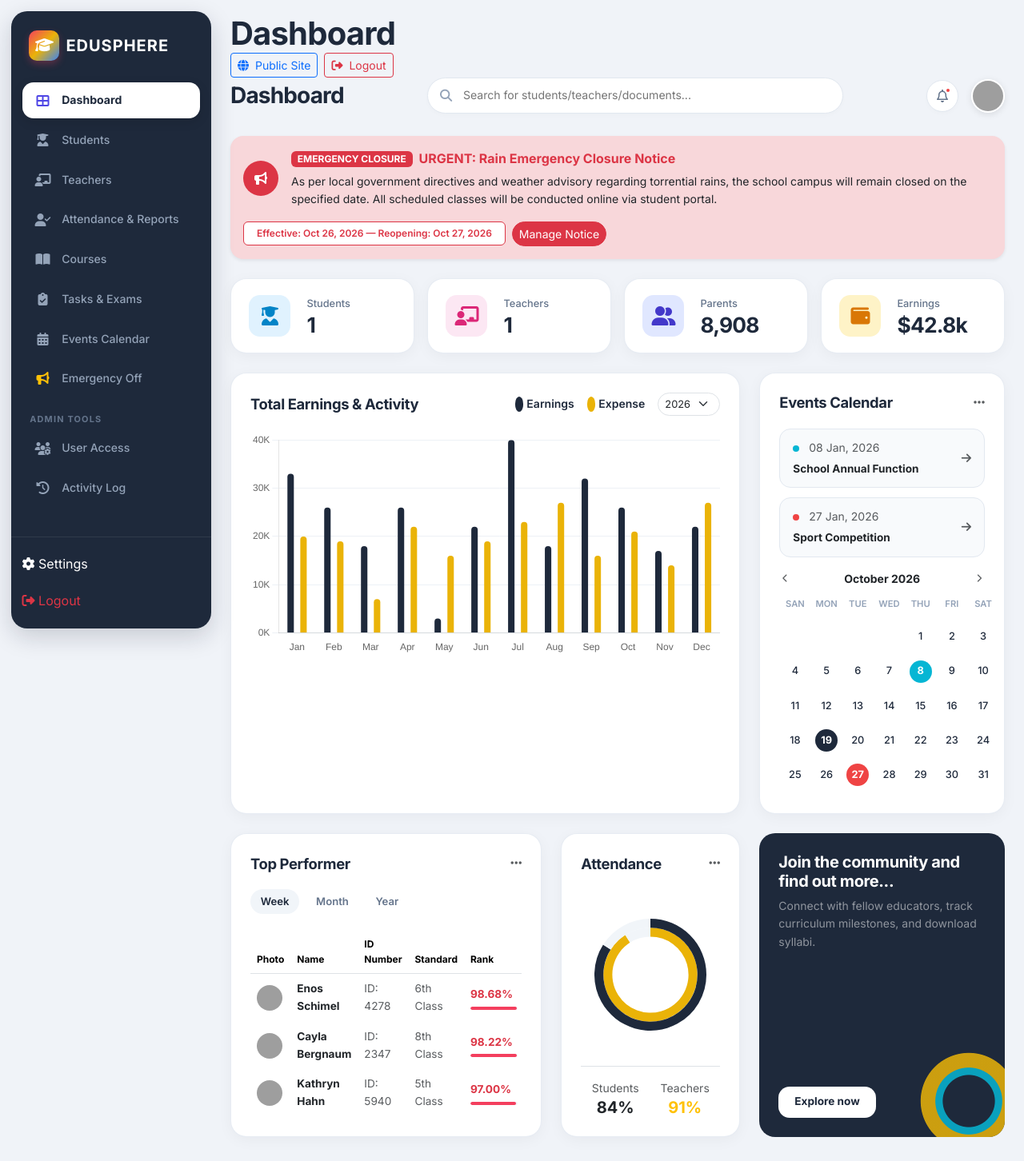
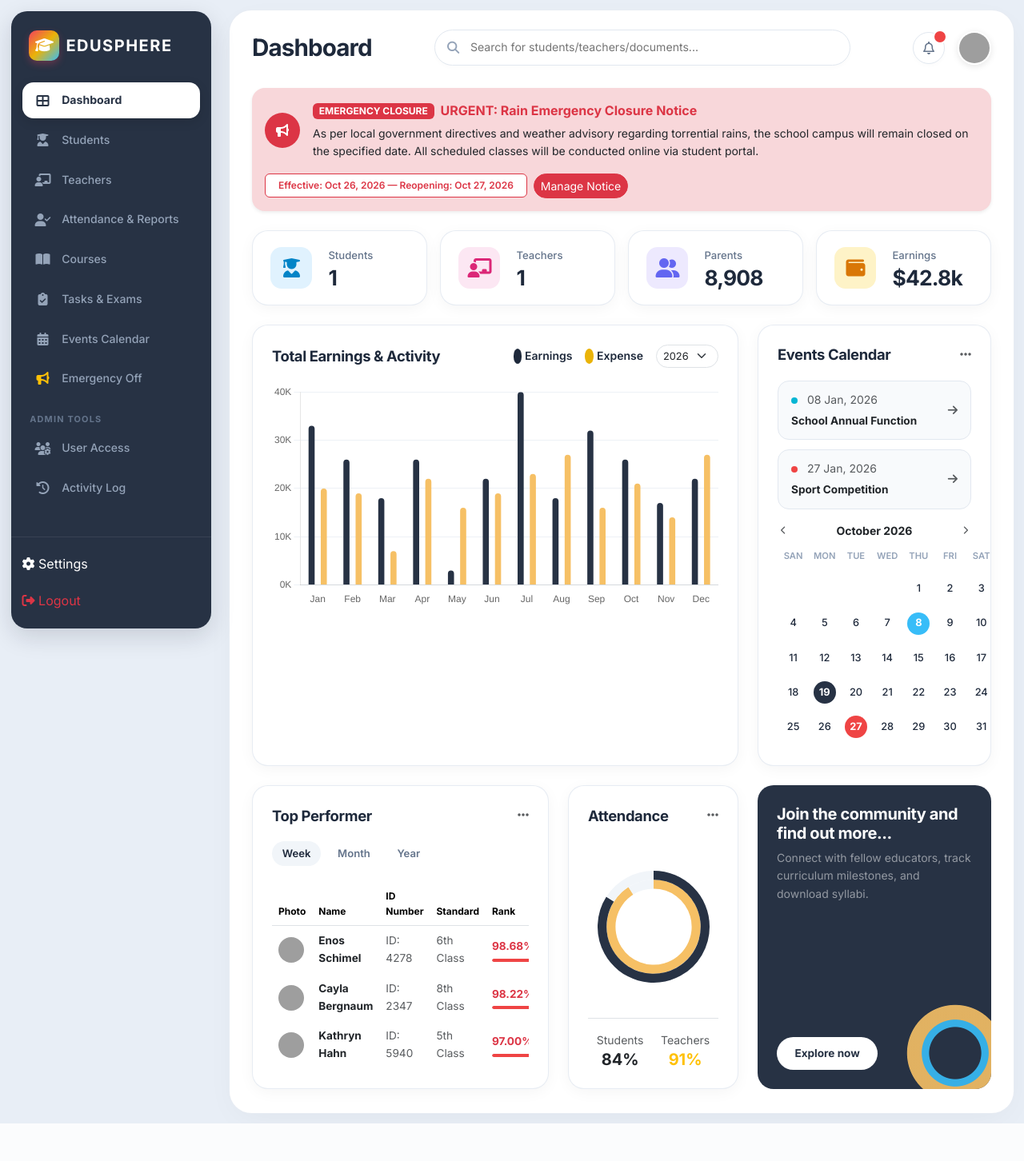
Before and after one commit to mohsin-gohar/academics, a PHP site: page /dashboard.php in a window 1280 px wide. Shown: the whole page at 80% size. After the commit the page ends 1405 px from the top, so only its background shows below. Run offline with PHP 8.4, Linux system fonts and the light colour scheme; a user stored in the database is signed in; data comes from the database, SQL or seed files in the repository; some libraries are stand-ins or nearby versions; grey boxes are pictures that could not be loaded.

Commit message:
feat: multi-engine self-healing database layer across ports 3306/3307 and pixel-matched color palette for School Dashboard and Learnify public portal

```diff
--- a/assets/css/style.css
+++ b/assets/css/style.css
@@ -1,27 +1,34 @@
 /* ============================================
    EduSphere Design System — Enterprise Edition
    Ultra-Luxury SaaS & School Management System
+   Pixel-Matched to Reference Images 1 & 2
    ============================================ */
 
 :root {
-    /* Core Palette */
-    --canvas-bg: #f0f3f8;
+    /* Image 1 Dashboard Palette */
+    --canvas-bg: #e8eef6;
     --canvas-light: #f8fafc;
-    --sidebar-dark: #1e293b;
-    --sidebar-darker: #0f172a;
-    --sidebar-item-hover: #334155;
+    --sidebar-dark: #273244;
+    --sidebar-darker: #1e2634;
+    --sidebar-item-hover: #344256;
 
+    --brand-navy: #273244;
+    --brand-gold: #f6c065;
+    --brand-gold-hover: #e5b054;
+    --brand-cyan: #38bdf8;
+    --brand-rose: #ef4444;
+
+    /* Image 2 Learnify Palette */
+    --brand-green: #70b33f;
+    --brand-green-hover: #5d9932;
+    --learnify-hero-bg: #edf7fa;
+    --learnify-cta-bg: #ddf0f7;
+    --learnify-footer-bg: #1f2937;
+
+    /* System Accents */
     --primary: #4f46e5;
     --primary-light: #6366f1;
     --primary-dark: #3730a3;
-
-    --brand-green: #65a30d;
-    --brand-green-hover: #4d7c0f;
-    --brand-gold: #eab308;
-    --brand-navy: #1e293b;
-    --brand-cyan: #06b6d4;
-    --brand-rose: #f43f5e;
-
     --success: #10b981;
     --warning: #f59e0b;
     --danger: #ef4444;
@@ -72,6 +79,7 @@ h1, h2, h3, h4, h5, h6 {
     display: flex;
     min-height: 100vh;
     background-color: var(--canvas-bg);
+    padding: 12px;
 }
 
 /* Floating Clean Sidebar */
@@ -88,7 +96,7 @@ h1, h2, h3, h4, h5, h6 {
     transition: transform 0.3s ease;
     display: flex;
     flex-direction: column;
-    box-shadow: 0 10px 30px rgba(15, 23, 42, 0.18);
+    box-shadow: 0 10px 30px rgba(15, 23, 42, 0.15);
     overflow: hidden;
 }
 
@@ -103,7 +111,7 @@ h1, h2, h3, h4, h5, h6 {
     width: 38px;
     height: 38px;
     border-radius: 10px;
-    background: linear-gradient(135deg, #f43f5e 0%, #eab308 50%, #3b82f6 100%);
+    background: linear-gradient(135deg, #f43f5e 0%, #eab308 50%, #38bdf8 100%);
     display: flex;
     align-items: center;
     justify-content: center;
@@ -115,7 +123,7 @@ h1, h2, h3, h4, h5, h6 {
 .sidebar-brand .brand-title {
     font-size: 1.25rem;
     font-weight: 800;
-    letter-spacing: 1px;
+    letter-spacing: 1.5px;
     color: #ffffff;
     text-transform: uppercase;
 }
@@ -166,7 +174,7 @@ h1, h2, h3, h4, h5, h6 {
 }
 
 .sidebar-nav .nav-link.active i {
-    color: var(--primary);
+    color: var(--sidebar-dark);
 }
 
 .sidebar-nav .nav-link i {
@@ -180,15 +188,19 @@ h1, h2, h3, h4, h5, h6 {
     border-top: 1px solid rgba(255, 255, 255, 0.08);
 }
 
-/* Main Dashboard Canvas */
+/* Main Dashboard Canvas - Enclosed Rounded Card */
 .main-content {
-    margin-left: 278px;
+    margin-left: 274px;
     flex: 1;
-    padding: 18px 24px 30px 10px;
-    min-height: 100vh;
+    padding: 24px 28px 30px;
+    min-height: calc(100vh - 28px);
+    background-color: #ffffff;
+    border-radius: var(--radius-xl);
+    border: 1px solid rgba(226, 232, 240, 0.8);
+    box-shadow: 0 10px 40px -10px rgba(15, 23, 42, 0.05);
 }
 
-/* Topbar with Search Pill */
+/* Topbar with Search Pill (Image 1 Header) */
 .top-dashboard-header {
     display: flex;
     align-items: center;
@@ -199,7 +211,7 @@ h1, h2, h3, h4, h5, h6 {
 }
 
 .dashboard-title {
-    font-size: 1.75rem;
+    font-size: 1.85rem;
     font-weight: 800;
     color: var(--text-main);
     letter-spacing: -0.03em;
@@ -261,13 +273,19 @@ h1, h2, h3, h4, h5, h6 {
 }
 
 .bell-btn .dot-alert {
-    width: 8px;
-    height: 8px;
+    width: 18px;
+    height: 18px;
     background-color: var(--danger);
+    color: #ffffff;
+    font-size: 0.65rem;
+    font-weight: 700;
     border-radius: 50%;
     position: absolute;
-    top: 8px;
-    right: 8px;
+    top: -4px;
+    right: -4px;
+    display: flex;
+    align-items: center;
+    justify-content: center;
     border: 2px solid #ffffff;
 }
 
@@ -278,6 +296,17 @@ h1, h2, h3, h4, h5, h6 {
     overflow: hidden;
     box-shadow: 0 2px 8px rgba(0, 0, 0, 0.1);
     border: 2px solid #ffffff;
+    object-fit: cover;
+}
+
+/* Secondary standard topbar for subpages */
+.top-navbar {
+    display: flex;
+    align-items: center;
+    justify-content: space-between;
+    margin-bottom: 1.5rem;
+    padding-bottom: 1rem;
+    border-bottom: 1px solid var(--border-subtle);
 }
 
 /* ========================================================
@@ -313,11 +342,11 @@ h1, h2, h3, h4, h5, h6 {
 
 .kpi-avatar-icon.students-bg { background-color: #e0f2fe; color: #0284c7; }
 .kpi-avatar-icon.teachers-bg { background-color: #fce7f3; color: #db2777; }
-.kpi-avatar-icon.parents-bg  { background-color: #e0e7ff; color: #4338ca; }
+.kpi-avatar-icon.parents-bg  { background-color: #ede9fe; color: #6366f1; }
 .kpi-avatar-icon.earnings-bg { background-color: #fef3c7; color: #d97706; }
 
 .kpi-stat-label {
-    font-size: 0.8rem;
+    font-size: 0.82rem;
     font-weight: 500;
     color: var(--text-muted);
     margin-bottom: 0.2rem;
@@ -428,19 +467,19 @@ h1, h2, h3, h4, h5, h6 {
 }
 
 .cal-day-cell.active-cyan {
-    background-color: #06b6d4;
+    background-color: var(--brand-cyan);
     color: #ffffff;
     font-weight: 700;
 }
 
 .cal-day-cell.active-navy {
-    background-color: #1e293b;
+    background-color: var(--brand-navy);
     color: #ffffff;
     font-weight: 700;
 }
 
 .cal-day-cell.active-red {
-    background-color: #ef4444;
+    background-color: var(--brand-rose);
     color: #ffffff;
     font-weight: 700;
 }
@@ -498,7 +537,7 @@ h1, h2, h3, h4, h5, h6 {
 .progress-thin-bar {
     height: 100%;
     border-radius: 2px;
-    background-color: #f43f5e;
+    background-color: var(--brand-rose);
 }
 
 /* Attendance Gauge Card */
@@ -524,7 +563,7 @@ h1, h2, h3, h4, h5, h6 {
 
 /* Community CTA Banner (Image 1 Bottom Right) */
 .community-cta-card {
-    background-color: var(--sidebar-dark);
+    background-color: var(--brand-navy);
     border-radius: var(--radius-lg);
     padding: 1.5rem;
     color: #ffffff;
@@ -543,17 +582,17 @@ h1, h2, h3, h4, h5, h6 {
     width: 130px;
     height: 130px;
     border-radius: 50%;
-    background: radial-gradient(circle, transparent 35%, #06b6d4 36%, #06b6d4 45%, #eab308 46%, #eab308 65%, transparent 66%);
-    opacity: 0.85;
+    background: radial-gradient(circle, transparent 35%, #38bdf8 36%, #38bdf8 45%, #f6c065 46%, #f6c065 65%, transparent 66%);
+    opacity: 0.9;
 }
 
 .community-cta-btn {
     background-color: #ffffff;
-    color: var(--sidebar-dark);
+    color: var(--brand-navy);
     font-weight: 700;
     font-size: 0.85rem;
-    padding: 0.55rem 1.25rem;
-    border-radius: var(--radius-md);
+    padding: 0.6rem 1.4rem;
+    border-radius: 9999px;
     text-decoration: none;
     display: inline-block;
     align-self: flex-start;
--- a/config/db.php
+++ b/config/db.php
@@ -2,56 +2,145 @@
 /**
  * Database Configuration - PDO Connection
  * EduSphere Student Management System
+ * Production Multi-Engine Self-Healing Database Layer
  */
 
-// Database credentials
-define('DB_HOST', getenv('DB_HOST') ?: 'localhost');
+// App configuration
+if (!defined('APP_NAME')) {
+    define('APP_NAME', 'EduSphere');
+}
+if (!defined('APP_VERSION')) {
+    define('APP_VERSION', '1.0.0');
+}
+if (!defined('APP_TIMEZONE')) {
+    define('APP_TIMEZONE', 'Asia/Karachi');
+}
+date_default_timezone_set(APP_TIMEZONE);
+
+// Database configuration defaults
+define('DB_USER', getenv('DB_USER') ?: 'root');
 define('DB_NAME', getenv('DB_NAME') ?: 'edusphere');
-define('DB_USER', getenv('DB_USER') ?: 'root');
 define('DB_CHARSET', 'utf8mb4');
-
-// App configuration
-define('APP_NAME', 'EduSphere');
-define('APP_VERSION', '1.0.0');
-define('APP_TIMEZONE', 'Asia/Karachi');
-
-// Set timezone
-date_default_timezone_set(APP_TIMEZONE);
 
 $options = [
     PDO::ATTR_ERRMODE            => PDO::ERRMODE_EXCEPTION,
     PDO::ATTR_DEFAULT_FETCH_MODE => PDO::FETCH_ASSOC,
     PDO::ATTR_EMULATE_PREPARES   => false,
+    PDO::ATTR_TIMEOUT            => 2,
 ];
 
-// Determine working password (supports both empty and 'root' passwords)
+// Potential targets: XAMPP MariaDB (port 3306) and Oracle MySQL (port 3307)
+$targets = [
+    ['host' => '127.0.0.1', 'port' => 3306, 'pass' => 'root'],
+    ['host' => '127.0.0.1', 'port' => 3306, 'pass' => ''],
+    ['host' => '127.0.0.1', 'port' => 3307, 'pass' => ''],
+    ['host' => '127.0.0.1', 'port' => 3307, 'pass' => 'root'],
+    ['host' => 'localhost', 'port' => 3306, 'pass' => 'root'],
+    ['host' => 'localhost', 'port' => 3306, 'pass' => ''],
+    ['host' => 'localhost', 'port' => 3307, 'pass' => ''],
+];
+
+// If custom environment variables provided, prioritize them
+if (getenv('DB_PORT') || getenv('DB_HOST') || getenv('DB_PASS') !== false) {
+    array_unshift($targets, [
+        'host' => getenv('DB_HOST') ?: '127.0.0.1',
+        'port' => (int)(getenv('DB_PORT') ?: 3306),
+        'pass' => getenv('DB_PASS') !== false ? getenv('DB_PASS') : 'root',
+    ]);
+}
+
 $serverPdo = null;
-$workingPass = '';
-$envPass = getenv('DB_PASS');
-$passCandidates = array_unique([$envPass !== false ? $envPass : '', '', 'root']);
+$workingHost = '127.0.0.1';
+$workingPort = 3306;
+$workingPass = 'root';
+$connectionErrors = [];
 
-foreach ($passCandidates as $candidate) {
+// Try connection to MySQL server
+foreach ($targets as $target) {
     try {
         $serverPdo = new PDO(
-            "mysql:host=" . DB_HOST . ";charset=" . DB_CHARSET,
+            "mysql:host={$target['host']};port={$target['port']};charset=" . DB_CHARSET,
             DB_USER,
-            $candidate,
+            $target['pass'],
             $options
         );
-        $workingPass = $candidate;
+        $workingHost = $target['host'];
+        $workingPort = $target['port'];
+        $workingPass = $target['pass'];
         break;
     } catch (PDOException $e) {
-        // Try next candidate
+        $connectionErrors[] = "{$target['host']}:{$target['port']} (pw:'{$target['pass']}'): " . $e->getMessage();
+    }
+}
+
+// Self-healing: If MySQL is not running at all, attempt to start XAMPP mysqld on Windows
+if (!$serverPdo && PHP_OS_FAMILY === 'Windows') {
+    $mysqldPath = 'F:\\Xampp\\mysql\\bin\\mysqld.exe';
+    $myIniPath = 'F:\\Xampp\\mysql\\bin\\my.ini';
+    if (file_exists($mysqldPath)) {
+        @pclose(@popen("start /B \"\" \"{$mysqldPath}\" --defaults-file=\"{$myIniPath}\"", "r"));
+        usleep(1500000); // Wait 1.5s for initialization
+
+        // Retry connection
+        foreach ($targets as $target) {
+            try {
+                $serverPdo = new PDO(
+                    "mysql:host={$target['host']};port={$target['port']};charset=" . DB_CHARSET,
+                    DB_USER,
+                    $target['pass'],
+                    $options
+                );
+                $workingHost = $target['host'];
+                $workingPort = $target['port'];
+                $workingPass = $target['pass'];
+                break;
+            } catch (PDOException $e) {
+                // Keep trying
+            }
+        }
     }
 }
 
 if (!$serverPdo) {
-    error_log("MySQL connection failed across candidate passwords.");
+    error_log("MySQL connection failed across all candidate targets: " . implode(" | ", $connectionErrors));
     http_response_code(500);
-    die("Database connection failed. Please check your configuration.");
+    ?>
+    <!DOCTYPE html>
+    <html lang="en">
+    <head>
+        <meta charset="UTF-8">
+        <title>Database Service Unavailable — EduSphere</title>
+        <link href="https://cdn.jsdelivr.net/npm/bootstrap@5.3.2/dist/css/bootstrap.min.css" rel="stylesheet">
+        <link href="https://fonts.googleapis.com/css2?family=Inter:wght@400;600;700&display=swap" rel="stylesheet">
+        <style>
+            body { font-family: 'Inter', sans-serif; background: #0F172A; color: #F8FAFC; min-height: 100vh; display: flex; align-items: center; justify-content: center; }
+            .db-card { background: #1E293B; border-radius: 20px; border: 1px solid #334155; padding: 40px; max-width: 650px; width: 90%; box-shadow: 0 25px 50px -12px rgba(0,0,0,0.5); }
+            .btn-accent { background: #65A30D; color: white; font-weight: 600; padding: 12px 28px; border-radius: 12px; border: none; text-decoration: none; display: inline-block; }
+            .btn-accent:hover { background: #4D7C0F; color: white; }
+        </style>
+    </head>
+    <body>
+        <div class="db-card text-center">
+            <div style="font-size: 3.5rem; margin-bottom: 1rem;">🔌</div>
+            <h2 class="fw-bold mb-2">MySQL Server is Not Running</h2>
+            <p class="text-secondary mb-4">EduSphere cannot connect to MySQL on Port 3306 or Port 3307. Please ensure your XAMPP MySQL module is started.</p>
+            <div class="p-3 rounded-3 text-start mb-4" style="background: #090D16; font-family: monospace; font-size: 0.82rem; color: #EF4444; overflow-x: auto;">
+                <strong>Attempted Diagnostics:</strong><br>
+                <?php foreach ($connectionErrors as $err): ?>
+                    • <?= htmlspecialchars($err) ?><br>
+                <?php endforeach; ?>
+            </div>
+            <a href="javascript:location.reload();" class="btn-accent">🔄 Reconnect to Database</a>
+        </div>
+    </body>
+    </html>
+    <?php
+    exit;
 }
 
-define('DB_PASS', $workingPass);
+if (!defined('DB_HOST')) define('DB_HOST', $workingHost);
+if (!defined('DB_PORT')) define('DB_PORT', $workingPort);
+if (!defined('DB_PASS')) define('DB_PASS', $workingPass);
 
 // Ensure the application database exists; create + import schema if missing or empty
 try {
@@ -82,11 +171,11 @@ try {
         }
     }
 } catch (PDOException $e) {
-    error_log("Database bootstrap failed: " . $e->getMessage());
+    error_log("Database bootstrap notice: " . $e->getMessage());
 }
 
-// Now connect to the application database
-$dsn = "mysql:host=" . DB_HOST . ";dbname=" . DB_NAME . ";charset=" . DB_CHARSET;
+// Connect directly to the application database
+$dsn = "mysql:host=" . DB_HOST . ";port=" . DB_PORT . ";dbname=" . DB_NAME . ";charset=" . DB_CHARSET;
 
 try {
     $pdo = new PDO($dsn, DB_USER, DB_PASS, $options);
@@ -96,7 +185,7 @@ try {
     die("Database connection failed. Please check your configuration.");
 }
 
-// Self-heal demo accounts: ensure they exist with the documented passwords
+// Self-heal demo accounts: ensure they exist with documented passwords
 try {
     $demoAccounts = [
         ['System Administrator', 'admin@edusphere.com', '$2y$10$mmx/UMwzNmkfhEKRGUYctuNSrl/xrRLp4f8o3R5M1ksN1c2J45tQu', 'admin'],
@@ -104,18 +193,13 @@ try {
         ['Demo Student', 'student@edusphere.com', '$2y$10$k6JdjbAJbgtIGbf1I.fnE.wfB4TW1ditc8qgSGdj5VUIg9k/qlqzS', 'student'],
     ];
     foreach ($demoAccounts as $acc) {
-        list($name, $email, $hash, $role) = $acc;
-        $stmt = $pdo->prepare("SELECT id FROM users WHERE email = ?");
-        $stmt->execute([$email]);
-        $id = $stmt->fetchColumn();
-        if ($id) {
-            $upd = $pdo->prepare("UPDATE users SET password = ?, is_active = 1, role = ? WHERE id = ?");
-            $upd->execute([$hash, $role, $id]);
-        } else {
-            $ins = $pdo->prepare("INSERT INTO users (full_name, email, password, role, is_active) VALUES (?, ?, ?, ?, 1)");
-            $ins->execute([$name, $email, $hash, $role]);
+        $stmt = $pdo->prepare("SELECT id FROM users WHERE email = ? LIMIT 1");
+        $stmt->execute([$acc[1]]);
+        if (!$stmt->fetch()) {
+            $ins = $pdo->prepare("INSERT INTO users (full_name, email, password_hash, role, status) VALUES (?, ?, ?, ?, 'active')");
+            $ins->execute([$acc[0], $acc[1], $acc[2], $acc[3]]);
         }
     }
 } catch (PDOException $e) {
-    error_log("Demo account self-heal failed: " . $e->getMessage());
+    error_log("Demo accounts self-heal notice: " . $e->getMessage());
 }
--- a/dashboard.php
+++ b/dashboard.php
@@ -359,7 +359,7 @@ document.addEventListener("DOMContentLoaded", function() {
                     {
                         label: "Earnings",
                         data: [33, 26, 18, 26, 3, 22, 40, 18, 32, 26, 17, 22],
-                        backgroundColor: "#1e293b",
+                        backgroundColor: "#273244",
                         borderRadius: 4,
                         barPercentage: 0.5,
                         categoryPercentage: 0.7
@@ -367,7 +367,7 @@ document.addEventListener("DOMContentLoaded", function() {
                     {
                         label: "Expense",
                         data: [20, 19, 7, 22, 16, 19, 23, 27, 16, 21, 14, 27],
-                        backgroundColor: "#eab308",
+                        backgroundColor: "#f6c065",
                         borderRadius: 4,
                         barPercentage: 0.5,
                         categoryPercentage: 0.7
@@ -399,7 +399,7 @@ document.addEventListener("DOMContentLoaded", function() {
         });
     }
 
-    // 2. Concentric Attendance Gauge
+    // 2. Concentric Attendance Gauge (Matching Image 1 Rings)
     const ctxGauge = document.getElementById("attendanceConcentricGauge");
     if (ctxGauge) {
         new Chart(ctxGauge, {
@@ -408,14 +408,14 @@ document.addEventListener("DOMContentLoaded", function() {
                 datasets: [
                     {
                         data: [84, 16],
-                        backgroundColor: ["#1e293b", "#f1f5f9"],
+                        backgroundColor: ["#273244", "#f1f5f9"],
                         borderWidth: 0,
                         circumference: 360,
                         rotation: 0
                     },
                     {
                         data: [91, 9],
-                        backgroundColor: ["#eab308", "#f1f5f9"],
+                        backgroundColor: ["#f6c065", "#f1f5f9"],
                         borderWidth: 0,
                         circumference: 360,
                         rotation: 0
--- a/includes/header.php
+++ b/includes/header.php
@@ -70,6 +70,7 @@ $csrf_token = generateCsrfToken();
     <div class="app-wrapper">
         <?php require_once __DIR__ . '/sidebar.php'; ?>
         <div class="main-content">
+            <?php if ($current_page !== 'dashboard.php'): ?>
             <nav class="top-navbar">
                 <div class="d-flex align-items-center gap-3">
                     <button class="btn btn-sm btn-outline-secondary d-lg-none" id="sidebarToggle">
@@ -86,5 +87,6 @@ $csrf_token = generateCsrfToken();
                     </a>
                 </div>
             </nav>
+            <?php endif; ?>
             <div class="content-area">
     <?php endif; ?>
```
Also changed, not shown: other parts of assets/css/style.css (+33 -20 lines).
